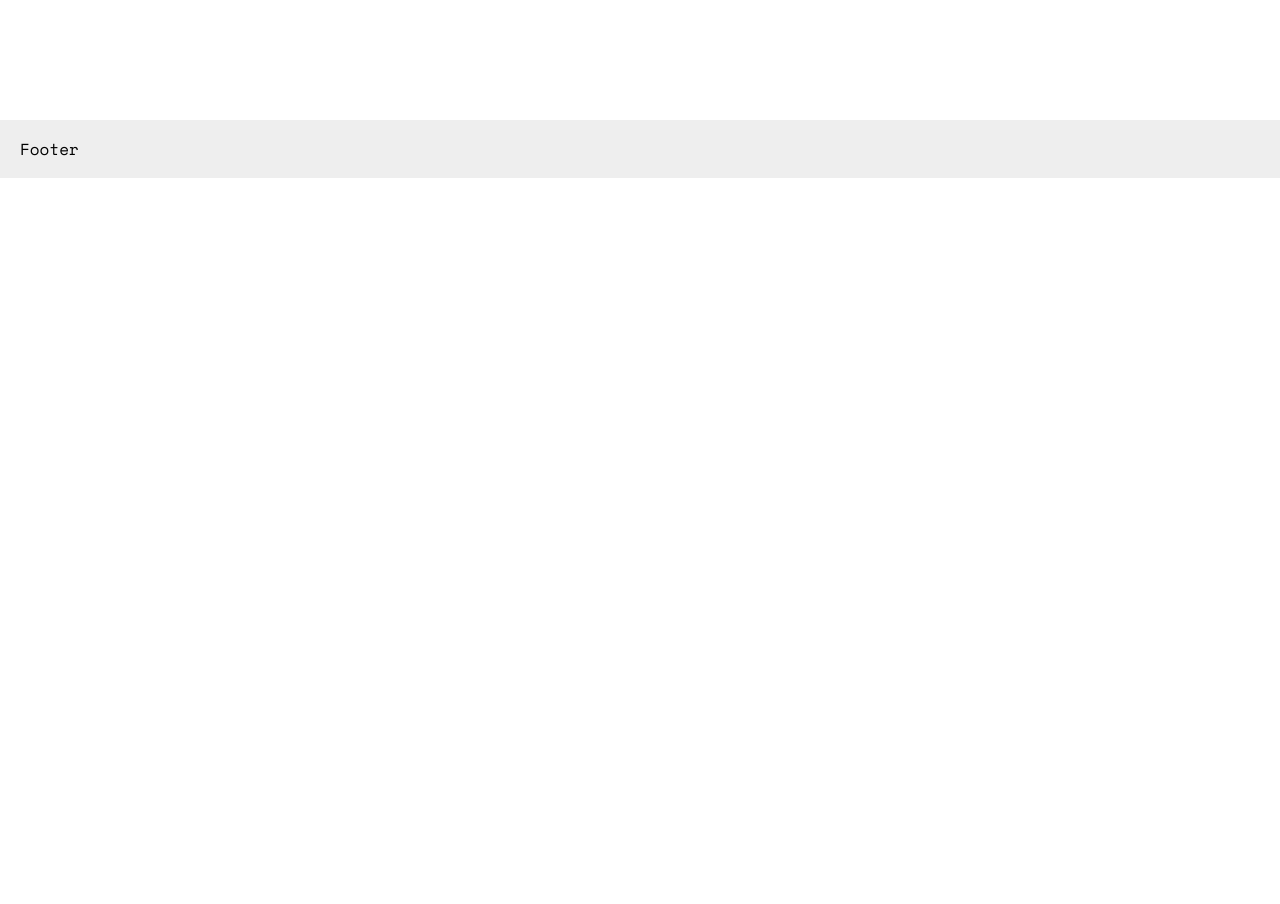
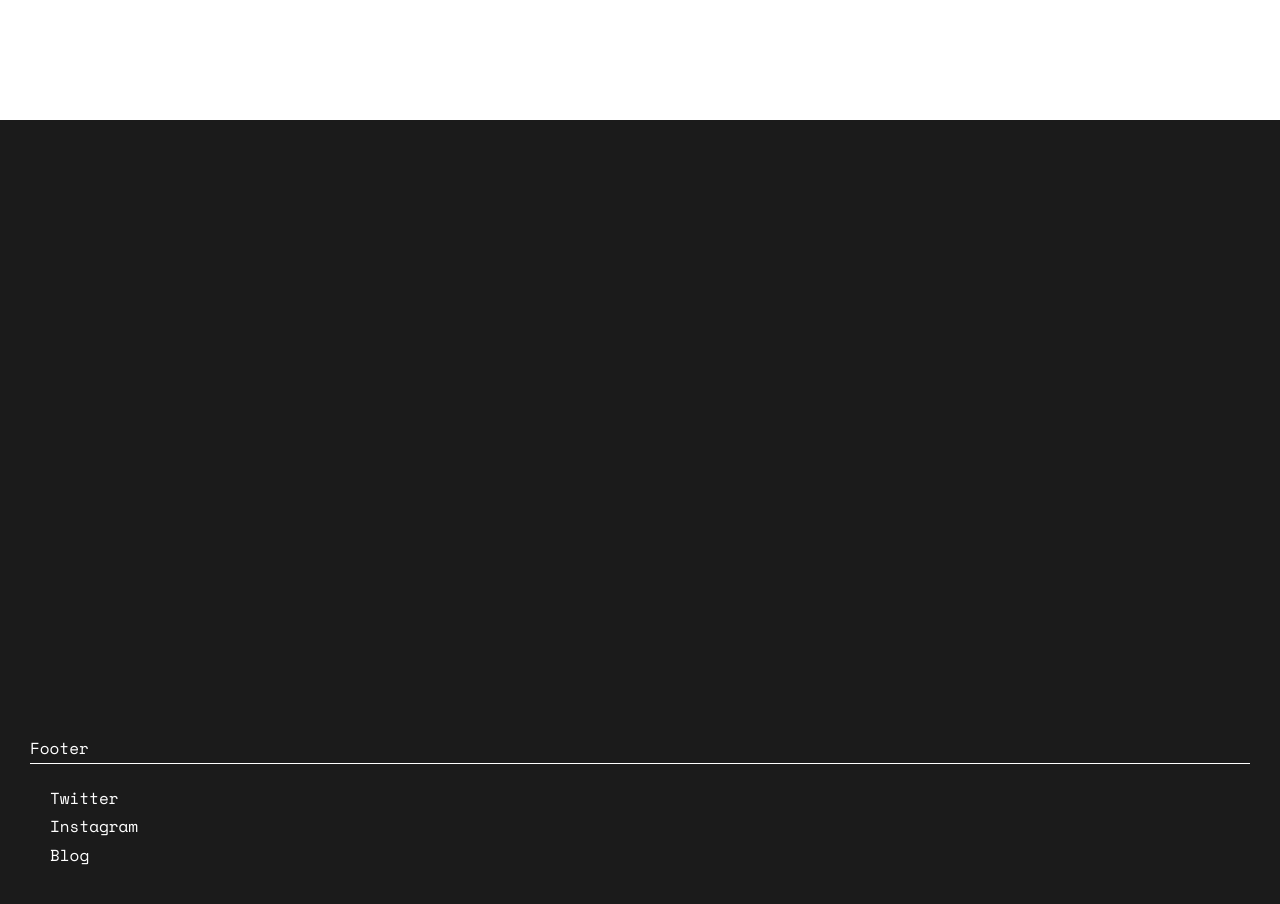
Before and after one commit to deguchi37458/next-app, a Next.js app: page /work in a window 1280 px wide. Shown: the part 680-1584 px from the top of the page. Before the commit the page ends 858 px from the top, so only its background shows below. Built offline with nearby package versions, Linux system fonts and the light colour scheme.

Commit message:
update Footer

```diff
--- a/components/Common/Footer/index.module.scss
+++ b/components/Common/Footer/index.module.scss
@@ -1,4 +1,30 @@
 .footer {
-  background-color: #eee;
+  display: flex;
+  flex-direction: column;
+  justify-content: flex-end;
+  height: 100vh;
+  color: #fff;
+  background-color: #1b1b1b;
+  padding: 30px;
+}
+
+.list {
   padding: 20px;
+  border-top: solid 1px #fff;
+  display: flex;
+  a {
+    position: relative;
+    &:hover {
+      &:before {
+        position: absolute;
+        left: -15px;
+        content: ">";
+      }
+      &:after {
+        content: "_";
+        position: absolute;
+        right: -15px;
+      }
+    }
+  }
 }
--- a/components/Common/Footer/index.tsx
+++ b/components/Common/Footer/index.tsx
@@ -4,6 +4,13 @@ export default function Footer() {
   return (
     <footer className={styles.footer}>
       Footer
+      <div className={styles.list}>
+        <ul>
+          <li><a href="">Twitter</a></li>
+          <li><a href="">Instagram</a></li>
+          <li><a href="">Blog</a></li>
+        </ul>
+      </div>
     </footer>
   )
 }
--- a/styles/base/_index.scss
+++ b/styles/base/_index.scss
@@ -1,4 +1,5 @@
 body {
+  line-height: 1.8;
   font-family: 'Space Mono','monospace','Noto Sans JP',sans-serif;
 }
 
```
